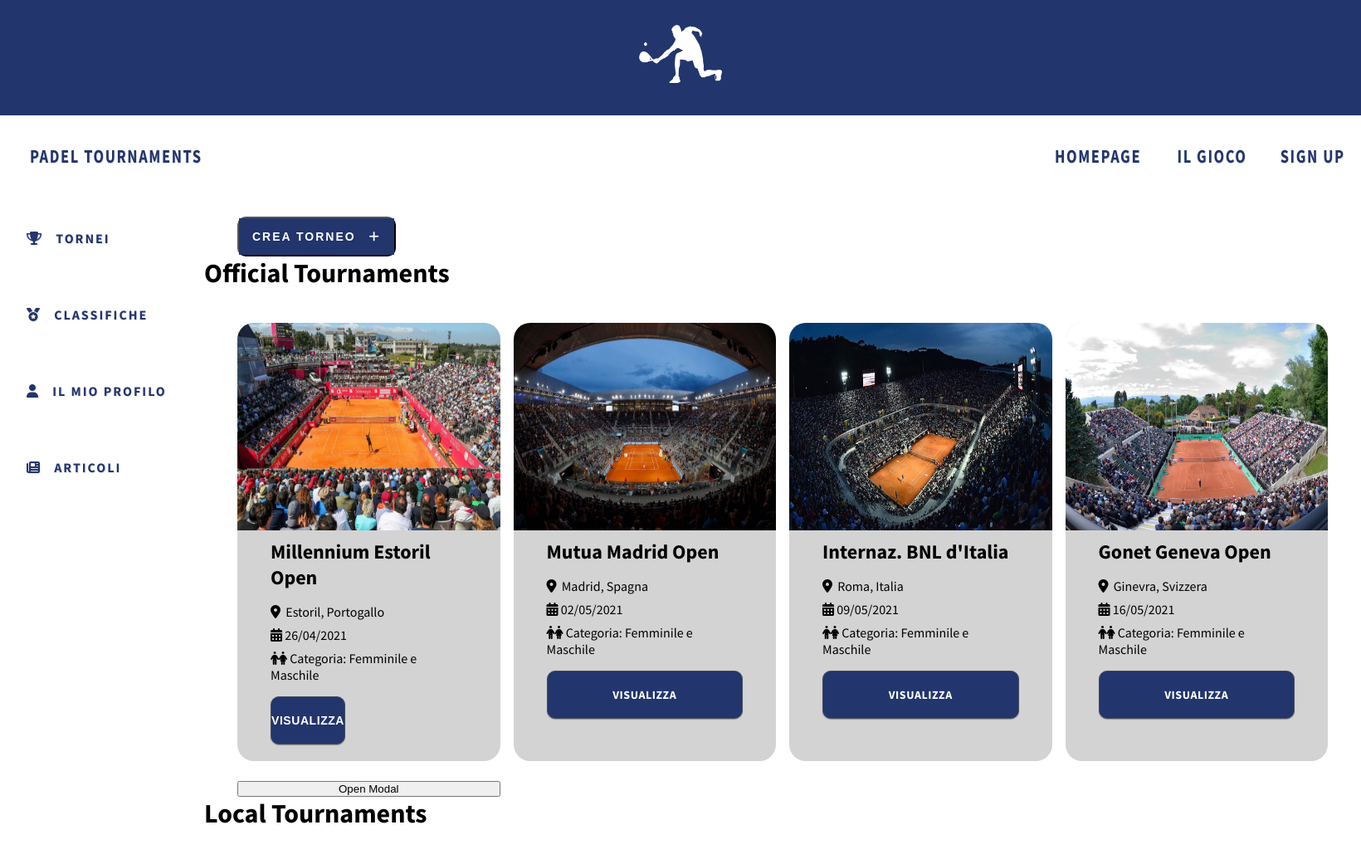
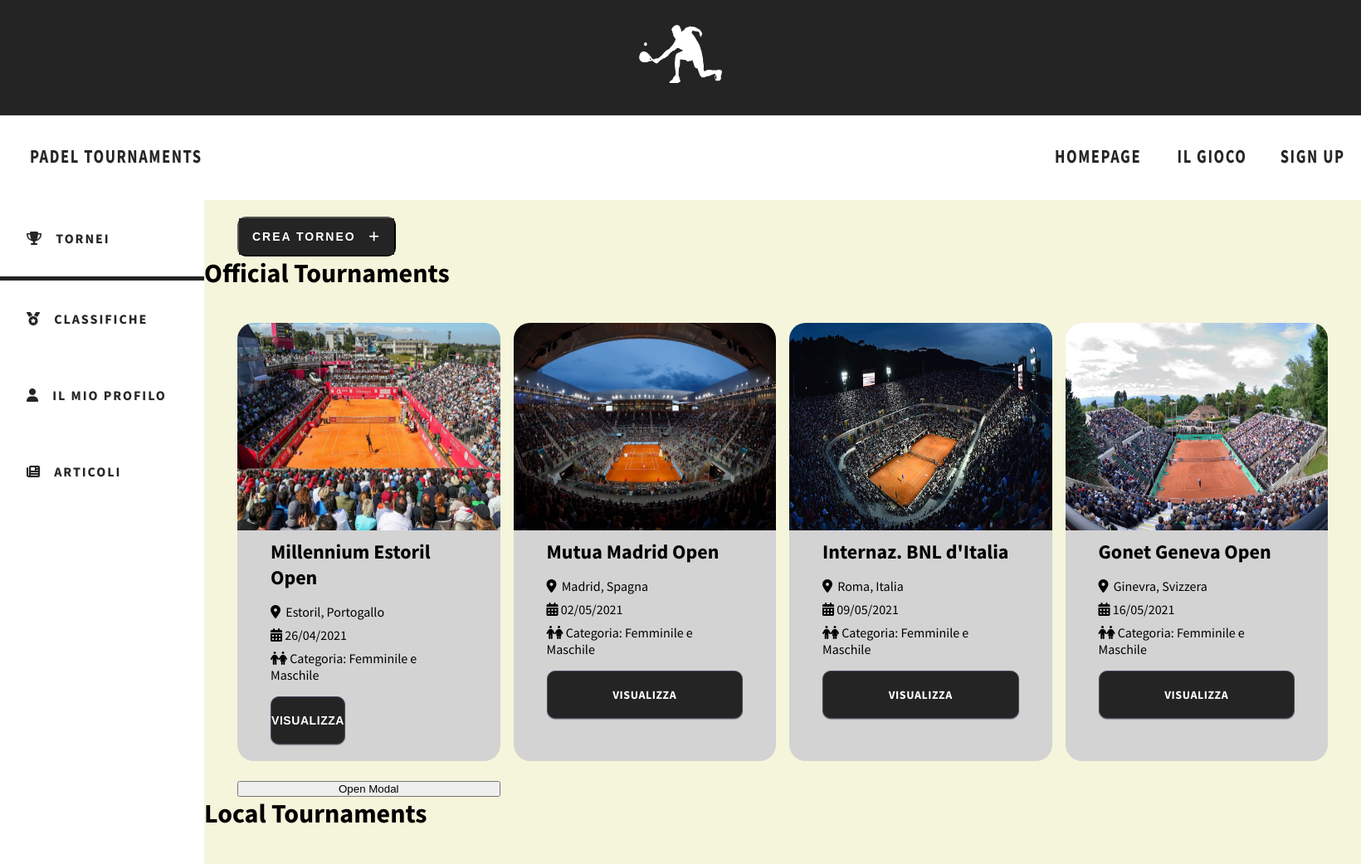
Before and after one commit to R4Lpf/Padel-Tournaments, a PHP site: page / in a window 1640 px wide. Shown: the whole page at 83% size. Run offline with PHP 8.4, Linux system fonts and the light colour scheme; some libraries are stand-ins or nearby versions.

Commit message:
prove nuovi colori sito e aggiunta css crea torneo

```diff
--- a/style.css
+++ b/style.css
@@ -10,12 +10,13 @@ body
     margin: 0px;
     background-size: cover;
     background-attachment: fixed;
+
 }
 
 *{margin:0; padding:0;}    /* Ugly reset */
 html, body {
   height:100%;
-  background:  white;        /* to fulfill page background */
+  background:  rgb(255, 255, 255);        /* to fulfill page background */
 }
 
 /* --------------------------------------------------------------------------------------------------------------------------------------------------------- */
@@ -26,7 +27,7 @@ html, body {
 {
     padding: 30px;
     text-align: center;
-    background: #22356d;
+    background: #242424;
 }
 
 
@@ -53,7 +54,7 @@ html, body {
     text-transform: uppercase;
     text-decoration: none;
     letter-spacing: 2px;
-    color: #22356d;
+    color: #242424;
 
     text-shadow: 1px 1px 1px rgba(0,0,0,0.1);
     border-bottom: thick  solid  #ffffff;
@@ -63,7 +64,7 @@ html, body {
 .topnav a:hover
 {
     transition: 0.3s;
-    border-bottom: thick solid #22356d;
+    border-bottom: thick solid #242424;
 
 }
 
@@ -117,22 +118,22 @@ html, body {
     text-transform: uppercase;
     text-decoration: none;
     letter-spacing: 2px;
-    color: #22356d;
+    color: #242424;
     text-shadow: 1px 1px 1px rgba(0,0,0,0.1);
 }
 
 
-.tab button a:hover
+.tab button:hover
 {
     transition: 0.3s;
-    border-bottom: thick solid #22356d;
+    border-bottom: thick solid #242424;
 
 }
 
-.tab button a.active
+.tab button.active
 {
     transition: 0.3s;
-    border-bottom: thick solid #22356d;
+    border-bottom: thick solid #242424;
 }
 
 /* FINE TAB A SINISTRA DELLA PAGINA */
@@ -148,7 +149,7 @@ html, body {
     margin-left: 15%;
     height: 100%;
     border-left: none;
-    background: rgb(255, 255, 255);
+    background: beige;
 }
 
 .tabcontent
@@ -156,7 +157,7 @@ html, body {
 
     /* padding: 0px 12px;
     border: 1px solid #ccc; */
-    background: rgb(255, 255, 255);
+    background: beige;
 }
 
 
@@ -222,13 +223,13 @@ html, body {
 
 .tablinks.-p  {
     color: #fff;
-    background-color: #22356d;
+    background-color: #242424;
 
 }
 
 .tablinks.-p a  {
     color: #fff;
-    background-color: #22356d;
+    background-color: #242424;
 
 }
 
@@ -388,7 +389,7 @@ li {
 
 .btn-default {
     color: #fff;
-    background-color: #22356d;
+    background-color: #242424;
     border-color: #454d60;
 }
 .btn:not(.btn-link,.btn-outline-default) {
@@ -543,7 +544,7 @@ table {
 }
 
 th {
-  background-color: #22356d;
+  background-color: #242424;
   font-weight: bold;
   color: #fff;
   white-space: nowrap;
@@ -556,7 +557,7 @@ th {
 }
 
 tbody th {
-  background-color: #2ea879;
+  background-color: #242424;
 }
 tbody tr:nth-child(2n-1) {
   background-color: #f5f5f5;
@@ -637,7 +638,7 @@ td.posto img {
     color: white;
     border-top-left-radius: 10px ;
     border-top-right-radius: 10px ;
-    background-color: #22356d;
+    background-color: #242424;
     border-bottom: 1px solid black;
   }
 
@@ -680,3 +681,16 @@ td.posto img {
     opacity: 1;
     pointer-events: all;
   }
+
+  /* STILE DEL FORM PER L'AGGIUNTA DEI TORNEI LOCALI */
+  .CT-content  {
+      padding-top: 15px;
+      padding-left: 15px;
+      background-color: rgb(211,211,211);
+      margin-top: 10px;
+      border-radius: 20px;
+      width: 23.4%;
+      font-family: "Source Sans Pro",Helvetica,Arial,sans-serif;
+      font-weight: bold;
+      text-transform: uppercase;
+}
```
Also changed, not shown: Sign-up/index.html (+0 -16 lines), Sign-up/style.css (+19 -12 lines), card.php (+24 -21 lines), img/Cattura.PNG (added).
